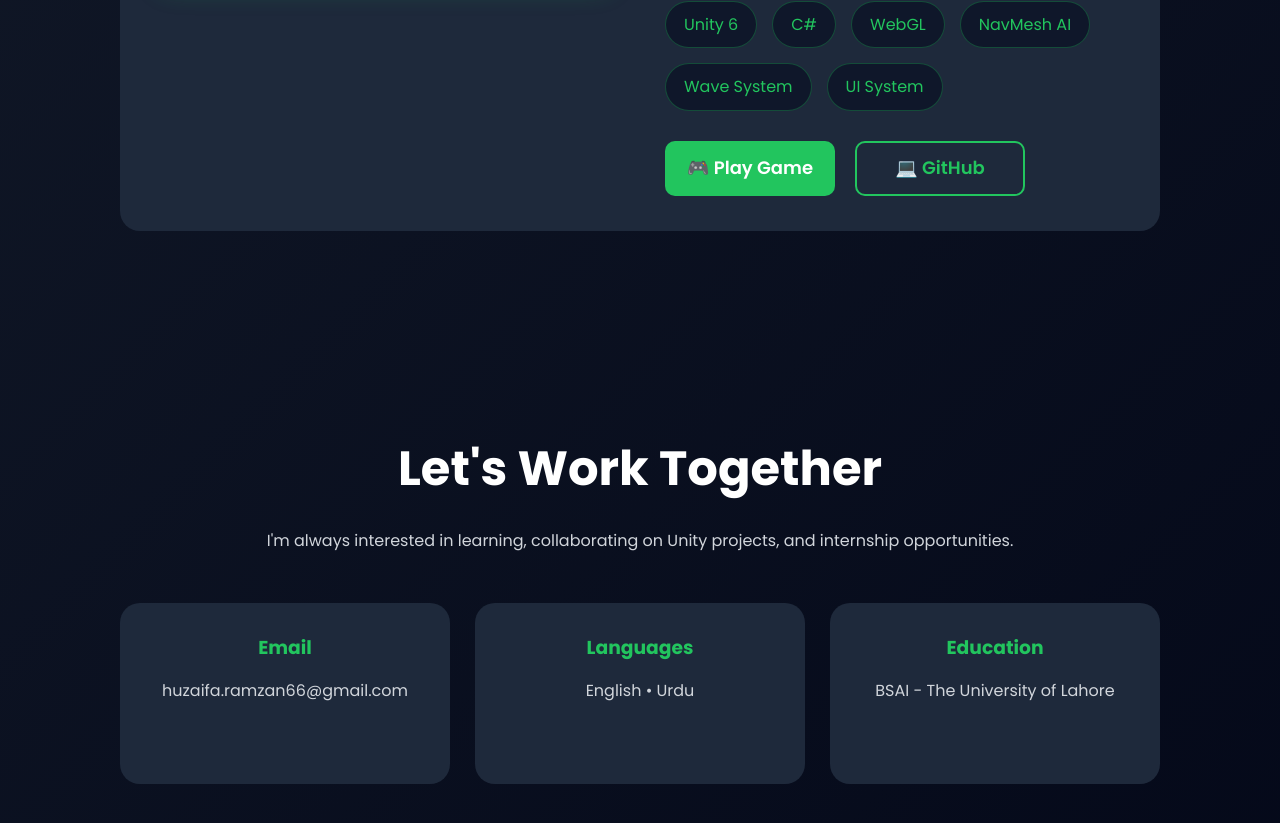
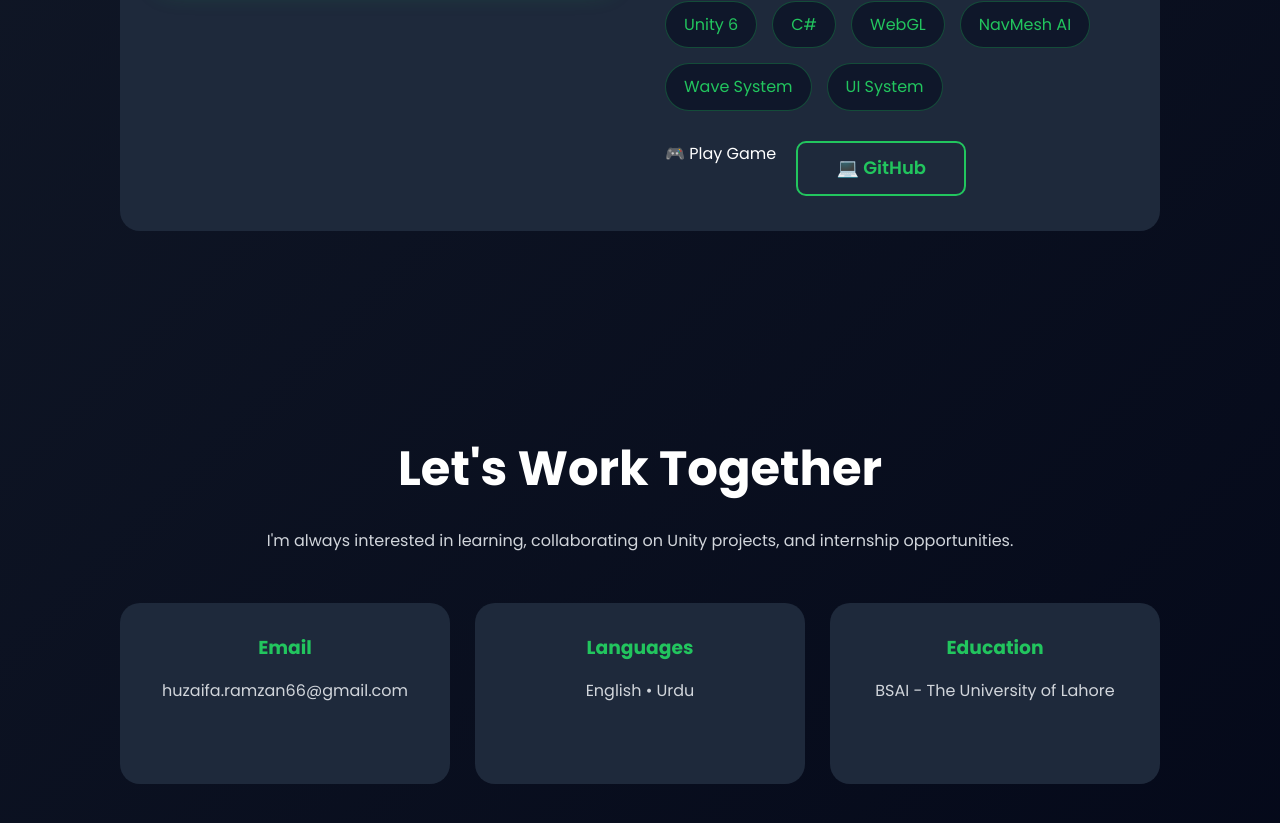
Before and after one commit to huzaifaramzan66-spec/portfolio, a React (Vite) app: page / in a window 1280 px wide. Shown: the part 3498-4321 px from the top of the page. Built offline with nearby package versions, Linux system fonts and the light colour scheme.

Commit message:
live demo

```diff
--- a/src/components/Projects.jsx
+++ b/src/components/Projects.jsx
@@ -43,11 +43,11 @@ function Projects() {
 
           <div className="buttons">
 
-         <a
-  href="https://your-game-link.vercel.app"
+      <a
+  href="https://play.unity.com/en/games/44a513f5-7864-4a49-a98c-de8987f64dd2/zombiesurvival"
+  className="play-btn"
   target="_blank"
   rel="noopener noreferrer"
-  className="live-btn"
 >
   🎮 Play Game
 </a>
```
